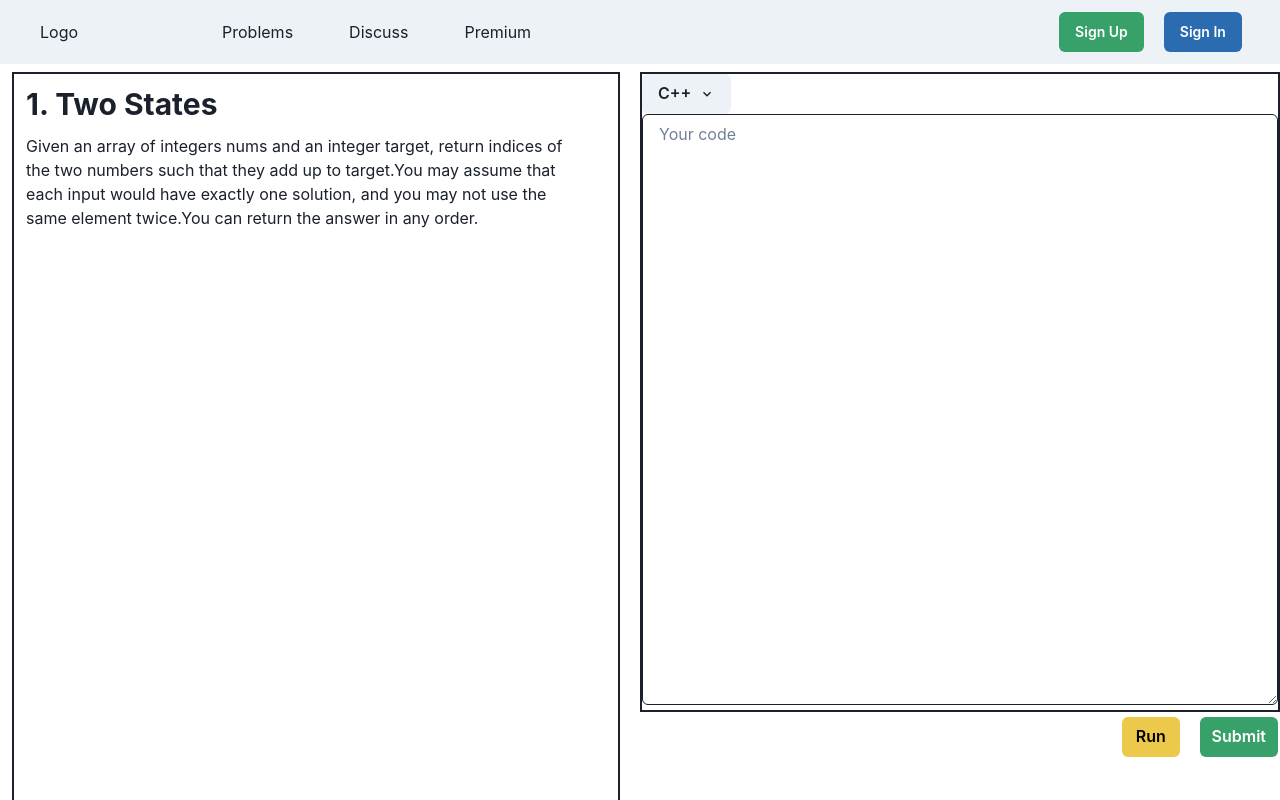
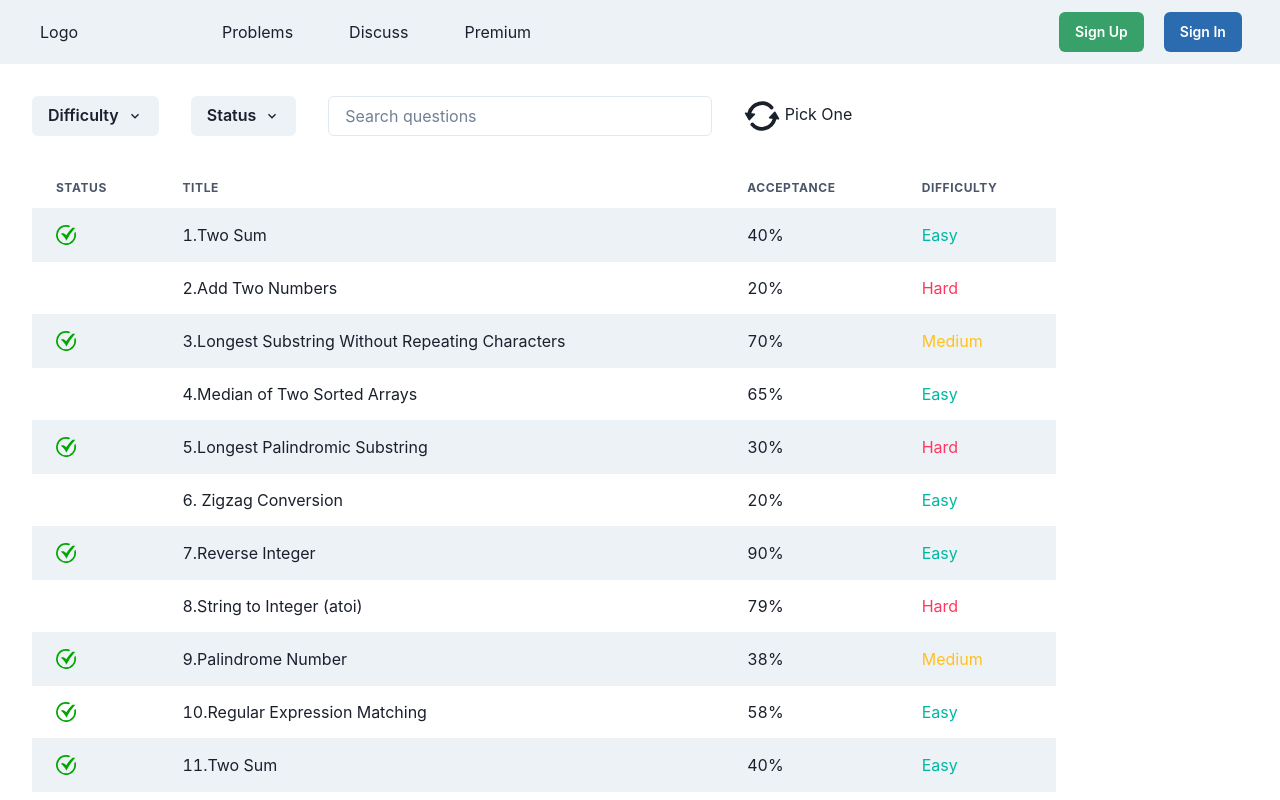
Before and after one commit to VanshilPatel/CodeAlgo, a React (Create React App) app: page / in a window 1280 px wide. Shown: the top 800 px of the page. Built offline with nearby package versions, Linux system fonts and the light colour scheme.

Commit message:
Home_page

```diff
--- a/src/App.js
+++ b/src/App.js
@@ -1,8 +1,9 @@
-import { BrowserRouter as Router, Routes, Route } from 'react-router-dom';
-import Submissions from "./components/Submissions";
+import { BrowserRouter as Router, Routes, Route, Redirect } from 'react-router-dom';
+import Problem from "./components/Problem";
 import Login from './components/Login';
 import SignUp from './components/SignUp';
 import Navbar from './components/Navbar';
+import Home from './components/Home/Home';
 
 
 
@@ -22,12 +23,13 @@ const App = () => {
     <>
 
       <Router>
+        <Navbar />
         <Routes>
 
-       <Route path="/" element={<Submissions />} />
-
-       <Route path="/submissions/:id" element={<Submissions />} />
-
+          <Route path="/" element={<Home />} />
+          <Route path="/login" element={<Login />} />
+          <Route path="/signup" element={<SignUp />} />
+          <Route path="/problem/:id" element={<Problem />} />
         </Routes>
       </Router>
     </>
--- /dev/null
+++ b/src/components/Home/Home.js
@@ -0,0 +1,14 @@
+import React from "react";
+import Top from "./Top";
+import Tablediv from "./Tablediv";
+
+function Home() {
+    return (
+        <>
+            <Top />
+            <Tablediv />
+        </>
+    )
+}
+
+export default Home
--- /dev/null
+++ b/src/components/Home/Tablediv.js
@@ -0,0 +1,51 @@
+import React from 'react'
+import {
+    Table,
+    Thead,
+    Tbody,
+    Tr,
+    Th,
+    Td,
+    TableContainer,
+    Image
+} from '@chakra-ui/react'
+
+
+import Tick from "./tick.svg";
+import Data from "../../utils/data.json";
+
+function Tablediv() {
+
+    return (
+        <>
+            <TableContainer w="container.lg" ml={8} mt={8}>
+                <Table variant='striped' colorScheme='gray' size="md">
+                    <Thead>
+                        <Tr>
+                            <Th>Status</Th>
+                            <Th>Title</Th>
+                            <Th>Acceptance</Th>
+                            <Th>Difficulty</Th>
+                        </Tr>
+                    </Thead>
+                    <Tbody>
+                        {
+                            Data.map((d) => {
+                                return (
+                                    <Tr key={d.id}>
+                                        <Td>{d.status === "Solved" && <Image src={Tick} alt="tick-img" boxSize="20px" />}</Td>
+                                        <Td><a href={"/problem/" + d.id}>{d.id + "." + d.title}</a></Td>
+                                        <Td>{d.acceptance}</Td>
+                                        <Td color={d.difficulty === "Easy" ? "#00B8A3" : d.difficulty === "Medium" ? "#FFC01E" : "#FF375F"}>{d.difficulty}</Td>
+                                    </Tr>
+                                )
+                            })
+                        }
+                    </Tbody>
+                </Table>
+            </TableContainer >
+        </>
+    )
+}
+
+export default Tablediv
--- /dev/null
+++ b/src/components/Home/Top.js
@@ -0,0 +1,77 @@
+import React, { useState } from "react";
+import { Button, HStack, Input, Menu, MenuButton, MenuItem, MenuList, FormControl } from "@chakra-ui/react"
+import { ChevronDownIcon, RepeatIcon } from "@chakra-ui/icons";
+import Data from "../../utils/data.json";
+
+function Top() {
+
+    const [difficulty, setDifficulty] = useState("");
+    const [acceptance, setAcceptance] = useState("");
+    const [search, setSearch] = useState('');
+    const [num, setNum] = useState(1);
+
+    function difficultyHandler(e) {
+        setDifficulty(e.target.value);
+        console.log(difficulty);
+    }
+
+    function acceptanceHandler(e) {
+        setAcceptance(e.target.value);
+        console.log(acceptance);
+    }
+
+    function randomQues() {
+        let lth = Data.length;
+        let x = Math.floor((Math.random() * lth) + 1);
+        setNum(x);
+    }
+
+    function searchHandler(e) {
+        e.preventDefault();
+
+        const res = Data.filter(
+            d => {
+                return (
+                    d.title.toLowerCase().includes(search.toLowerCase())
+                )
+            }
+        )
+        setSearch('');
+        console.log(res);
+    }
+
+    return (
+        <>
+            <HStack mt={8} ml={8} spacing={8}>
+                <Menu>
+                    <MenuButton as={Button} rightIcon={<ChevronDownIcon />}>
+                        Difficulty
+                    </MenuButton>
+                    <MenuList>
+                        <MenuItem value="Easy" onClick={difficultyHandler}>Easy</MenuItem>
+                        <MenuItem value="Medium" onClick={difficultyHandler}>Medium</MenuItem>
+                        <MenuItem value="Hard" onClick={difficultyHandler}>Hard</MenuItem>
+                    </MenuList>
+                </Menu>
+                <Menu>
+                    <MenuButton as={Button} rightIcon={<ChevronDownIcon />}>
+                        Status
+                    </MenuButton>
+                    <MenuList>
+                        <MenuItem value="Solved" onClick={acceptanceHandler}>Solved</MenuItem>
+                        <MenuItem value="Unsolved" onClick={acceptanceHandler}>Unsolved</MenuItem>
+                    </MenuList>
+                </Menu>
+                <form onSubmit={searchHandler}>
+                    <FormControl w="96">
+                        <Input value={search} placeholder="Search questions" onChange={(e) => { setSearch(e.target.value) }} />
+                    </FormControl>
+                </form>
+                <a href={"/problem/" + num} onClick={randomQues}><RepeatIcon boxSize={9} /> Pick One</a>
+            </HStack>
+
+        </>
+    )
+}
+
+export default Top
--- a/src/components/Navbar.js
+++ b/src/components/Navbar.js
@@ -1,4 +1,4 @@
-import React,{ ReactNode } from 'react'
+import React, { ReactNode } from 'react'
 import { NavLink } from 'react-router-dom';
 
 
@@ -56,7 +56,7 @@ const Navbar = () => {
                 fontWeight={600}
                 color={'white'}
                 bg={'green.500'}
-            href={'#'}
+                href={'/signup'}
                 _hover={{
                   bg: 'green.300',
                 }}>
@@ -70,7 +70,7 @@ const Navbar = () => {
                 fontWeight={600}
                 color={'white'}
                 bg={'blue.600'}
-            href={'#'}
+                href={'/login'}
                 _hover={{
                   bg: 'blue.400',
                 }}>
--- /dev/null
+++ b/src/components/Problem.js
@@ -0,0 +1,56 @@
+
+import { Flex, Box } from "@chakra-ui/react";
+import { Menu, MenuButton, MenuList, MenuItem } from "@chakra-ui/react";
+import { Button } from '@chakra-ui/react'
+import { ChevronDownIcon } from "@chakra-ui/icons";
+import { useState } from "react";
+
+import RightContainer from "./RightContainer";
+import LeftContainer from "./LeftContainer";
+
+const Submissions = () => {
+
+  const [language, setLanguage] = useState("C++");
+
+  return (
+    <>
+      <Flex height="100vh" marginTop={2} padding={0}>
+        <Box
+          width="50%"
+          height="100%"
+          border={"2px"}
+          padding={0}
+          margin={0}
+          ml={"3"}
+        >
+          <LeftContainer />
+        </Box>
+        <Box
+          width="50%"
+          height="80%"
+          border={"2px"}
+          padding={0}
+          margin={0}
+          ml={"5"}
+        >
+          <Menu>
+            <MenuButton as={Button} rightIcon={<ChevronDownIcon />}>
+              {language}
+            </MenuButton>
+            <MenuList>
+              <MenuItem onClick={() => { setLanguage("C++") }}>C++</MenuItem>
+              <MenuItem onClick={() => { setLanguage("JavaScript") }}>JavaScript</MenuItem>
+              <MenuItem onClick={() => { setLanguage("Python") }}>Python</MenuItem>
+              <MenuItem onClick={() => { setLanguage("Java") }}>Java</MenuItem>
+              <MenuItem onClick={() => { setLanguage("C#") }}>C#</MenuItem>
+              <MenuItem onClick={() => { setLanguage("Swift") }}>Swift</MenuItem>
+            </MenuList>
+          </Menu>
+          <RightContainer />
+        </Box>
+      </Flex>
+    </>
+  );
+};
+
+export default Submissions;
--- a/src/components/RightContainer.js
+++ b/src/components/RightContainer.js
@@ -7,9 +7,8 @@ const RightContainer = () => {
   return (
 
     <>
-
-       <CodeEditor/>
-       <Buttons/>
+      <CodeEditor />
+      <Buttons />
     </>
   )
 }
--- a/src/components/Submissions.js
+++ /dev/null
@@ -1,58 +0,0 @@
-
-import { Flex, Box} from "@chakra-ui/react";
-import { Menu, MenuButton, MenuList, MenuItem } from "@chakra-ui/react";
-import { Button} from '@chakra-ui/react'
-import { ChevronDownIcon } from "@chakra-ui/icons";
-import { useState } from "react";
-
-import RightContainer from "./RightContainer";
-import LeftContainer from "./LeftContainer";
-import Navbar from "./Navbar";
-
-const Submissions = () => {
-
-    const [language, setLanguage] = useState("C++");
-
-  return (
-    <>
-    <Navbar/>
-    <Flex height="100vh"  marginTop={2} padding={0}>
-      <Box
-        width="50%"
-        height="100%"
-        border={"2px"}
-        padding={0}
-        margin={0}
-        ml={"3"}
-      >
-        <LeftContainer/>
-      </Box>
-      <Box
-        width="50%"
-        height="80%"
-        border={"2px"}
-        padding={0}
-        margin={0}
-        ml={"5"}
-      >
-      <Menu>
-          <MenuButton as={Button} rightIcon={<ChevronDownIcon />}>
-            {language}
-          </MenuButton>
-          <MenuList>
-          <MenuItem onClick={()=>{setLanguage("C++")}}>C++</MenuItem>
-            <MenuItem onClick={()=>{setLanguage("JavaScript")}}>JavaScript</MenuItem>
-            <MenuItem onClick={()=>{setLanguage("Python")}}>Python</MenuItem>
-            <MenuItem onClick={()=>{setLanguage("Java")}}>Java</MenuItem>
-            <MenuItem onClick={()=>{setLanguage("C#")}}>C#</MenuItem>
-            <MenuItem onClick={()=>{setLanguage("Swift")}}>Swift</MenuItem>
-          </MenuList>
-        </Menu>
-        <RightContainer/>
-      </Box>
-    </Flex>
-    </>
-  );
-};
-
-export default Submissions;
```
Also changed, not shown: src/components/Home/tick.svg (added). Lines whose indentation alone changed are shown as unchanged.
